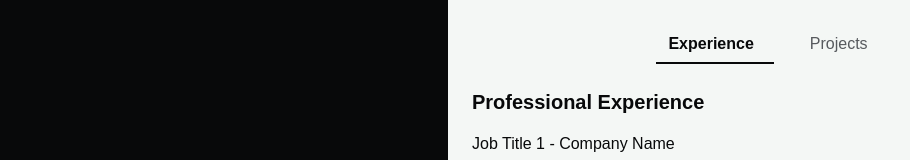
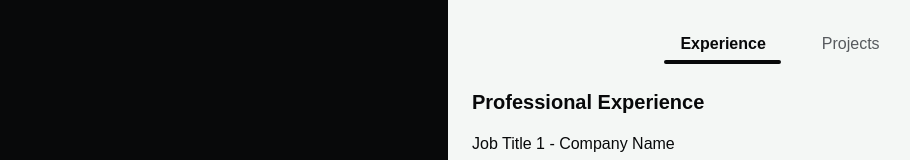
Before and after one commit to JaeMinBird/Portfolio-Website, a Next.js app: page / in a window 1280 px wide. Shown: the top 160 px of the page, without its empty margins (192-1102 px from the left). Built offline with nearby package versions, Linux system fonts and the light colour scheme; what tailwindcss-motion would draw is missing.

Commit message:
bar now dynamically sizes

```diff
--- a/src/app/page.tsx
+++ b/src/app/page.tsx
@@ -1,11 +1,35 @@
-// page.tsx
 "use client";
 
-import { useState } from "react";
-import React from "react";
+import { useState, useEffect, useRef } from "react";
 
 export default function Home() {
   const [view, setView] = useState("experience");
+  const [activeButton, setActiveButton] = useState("experience");
+  const barRef = useRef<HTMLDivElement>(null);
+
+  // refs for buttons
+  const ExpButRef = useRef<HTMLButtonElement>(null);
+  const ProjButRef = useRef<HTMLButtonElement>(null);
+
+  // Update the bar position and width by active button
+  useEffect(() => {
+    const activeButtonRef = activeButton === "experience" ? ExpButRef : ProjButRef;
+    const barElement = barRef.current;
+
+    if (activeButtonRef.current && barElement) {
+      const { offsetWidth, offsetLeft } = activeButtonRef.current;
+
+      // Set the bar width and position based on the active button
+      barElement.style.width = `${offsetWidth}px`;
+      barElement.style.left = `${offsetLeft}px`;
+    }
+  }, [activeButton]);
+
+  // Handler to update both the active button and view
+  const handleButtonClick = (button: string, newView: string) => {
+    setActiveButton(button); // Set the active button for the animated bar
+    setView(newView); // Set the new view
+  };
 
   return (
     <div className="md:grid md:grid-cols-2 h-screen flex flex-col">
@@ -25,8 +49,16 @@ export default function Home() {
       <div className="bg-[#F4F7F5] text-[#08090A] p-6">
         {/* Menu for Switching between Experience and Projects */}
         <div className="relative flex justify-center space-x-6 mb-6">
+          {/* Animated Bar */}
+          <div
+            ref={barRef}
+            className="absolute bottom-0 h-1 rounded bg-[#08090A] transition-all duration-300"
+            style={{ width: "0px", left: "0px" }} // Initial width and position
+          ></div>
+
           <button
-            onClick={() => setView("experience")}
+            ref={ExpButRef}
+            onClick={() => handleButtonClick("experience", "experience")}
             className={`px-4 py-2 ${
               view === "experience" ? "font-bold" : "text-[#575A5E]"
             }`}
@@ -34,20 +66,14 @@ export default function Home() {
             Experience
           </button>
           <button
-            onClick={() => setView("projects")}
+            ref={ProjButRef}
+            onClick={() => handleButtonClick("projects", "projects")}
             className={`px-4 py-2 ${
               view === "projects" ? "font-bold" : "text-[#575A5E]"
             }`}
           >
             Projects
           </button>
-
-          {/* Animated bar */}
-          <div
-            className={`absolute bottom-0 h-[2px] bg-[#08090A] transition-all duration-500 ${
-              view === "experience" ? "left-[27%] w-[20%]" : "left-[50%] w-[15%]"
-            }`}
-          ></div>
         </div>
 
         {/* Content Section with CSS-Based Transitions */}
```
